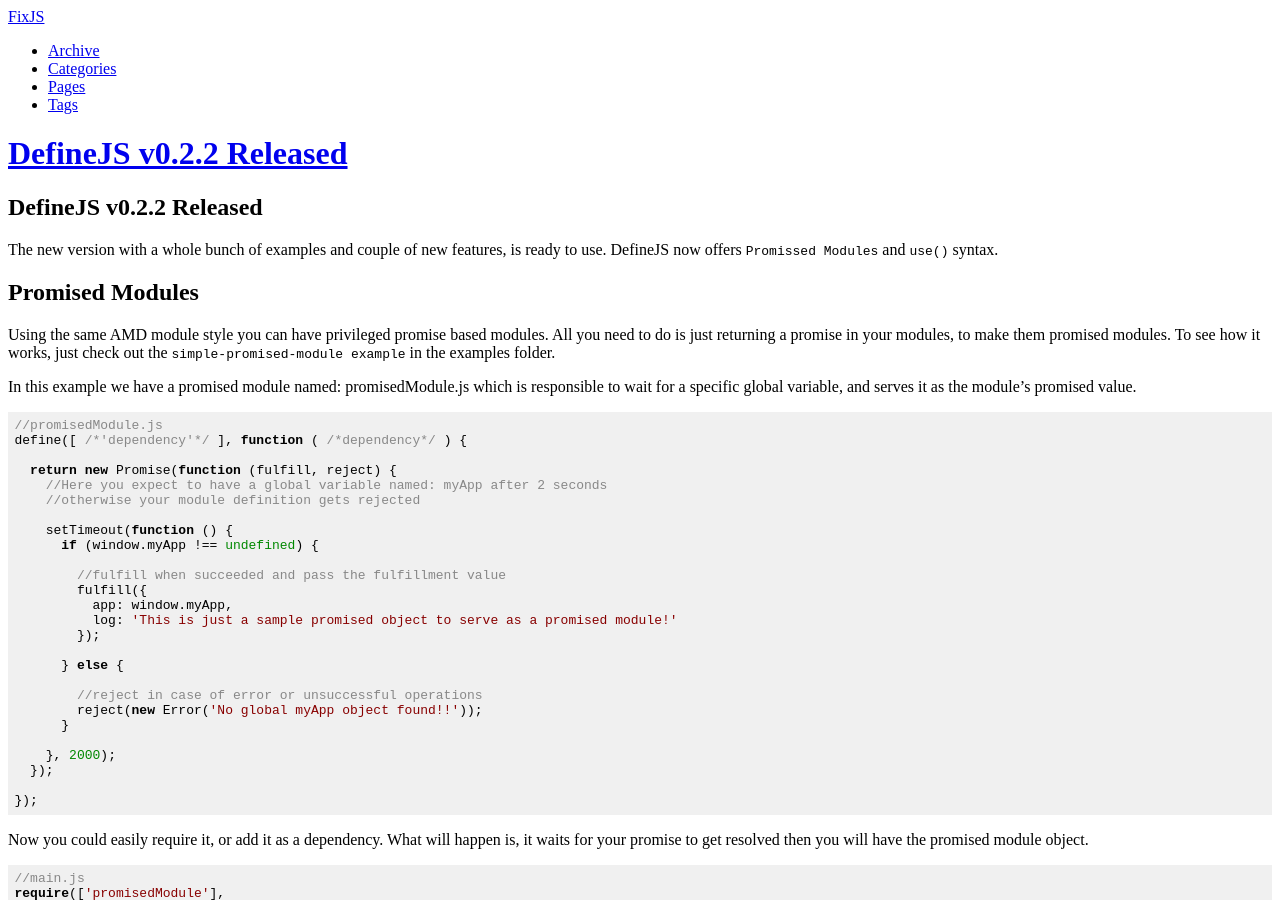
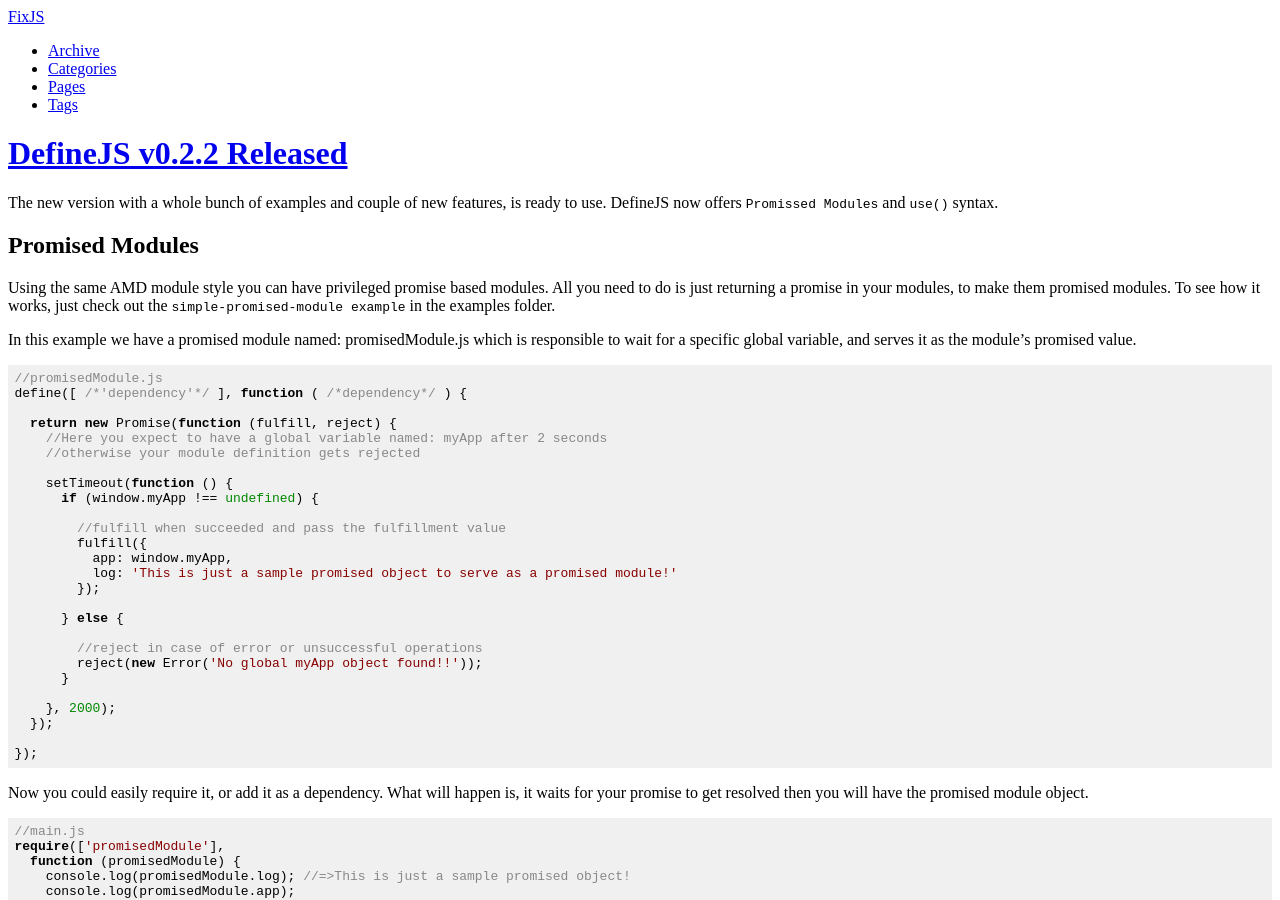
Before and after one commit to fixjs/fixjs.github.io, a Jekyll site: the page built from index.md, in a window 1280 px wide and 900 px high. Built offline with Jekyll 4.4.1, drawn with Linux system fonts in a browser that asks for light colours; comment, search, counter and statistics services are not loaded.

Commit message:
remove extra title

```diff
--- a/_posts/2014-12-15-definejs-v022-released.md
+++ b/_posts/2014-12-15-definejs-v022-released.md
@@ -6,7 +6,6 @@
 ---
 {% include JB/setup %}
 
-##DefineJS v0.2.2 Released
 The new version with a whole bunch of examples and couple of new features, is ready to use. DefineJS now offers `Promissed Modules` and `use()` syntax.
 
 ##Promised Modules
```
